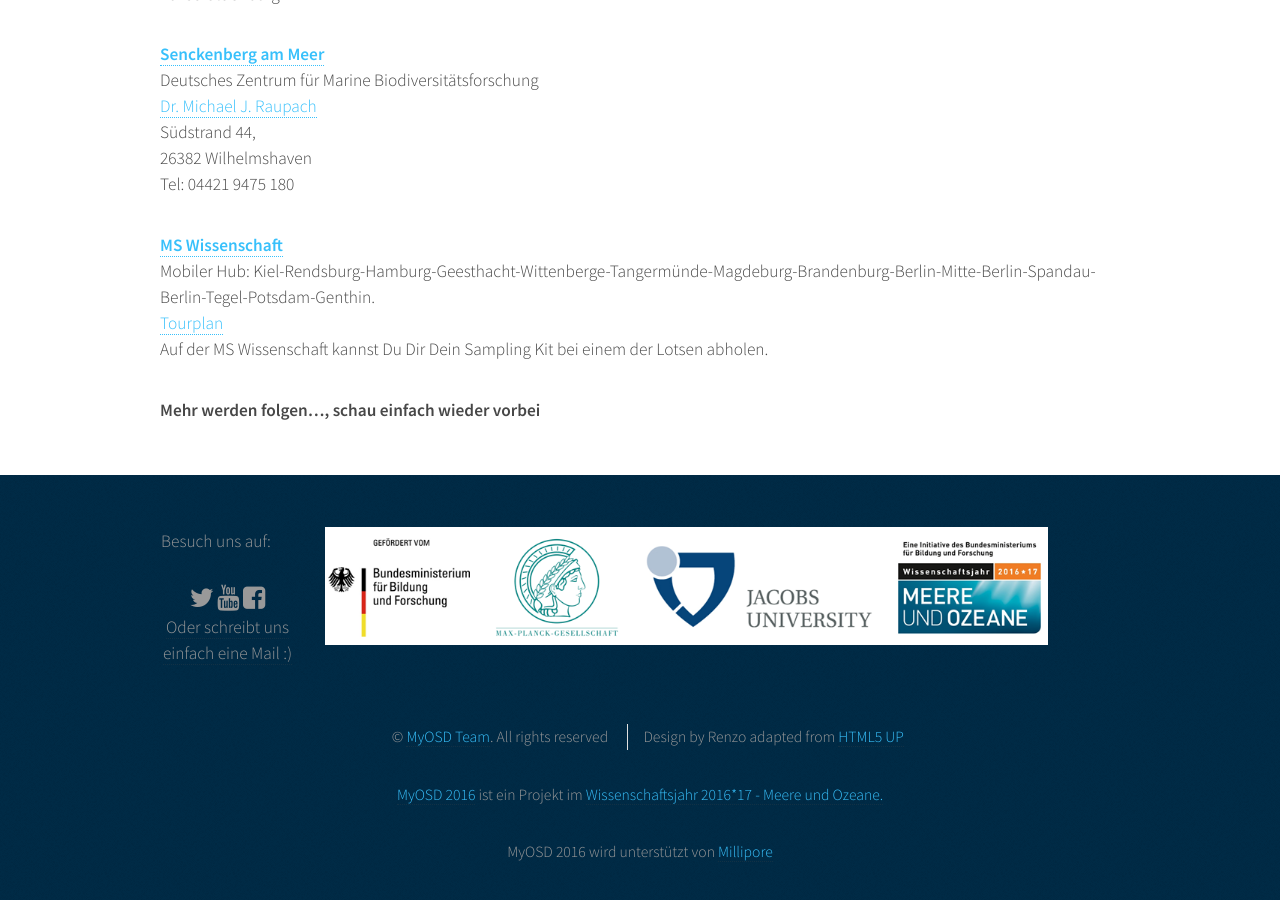
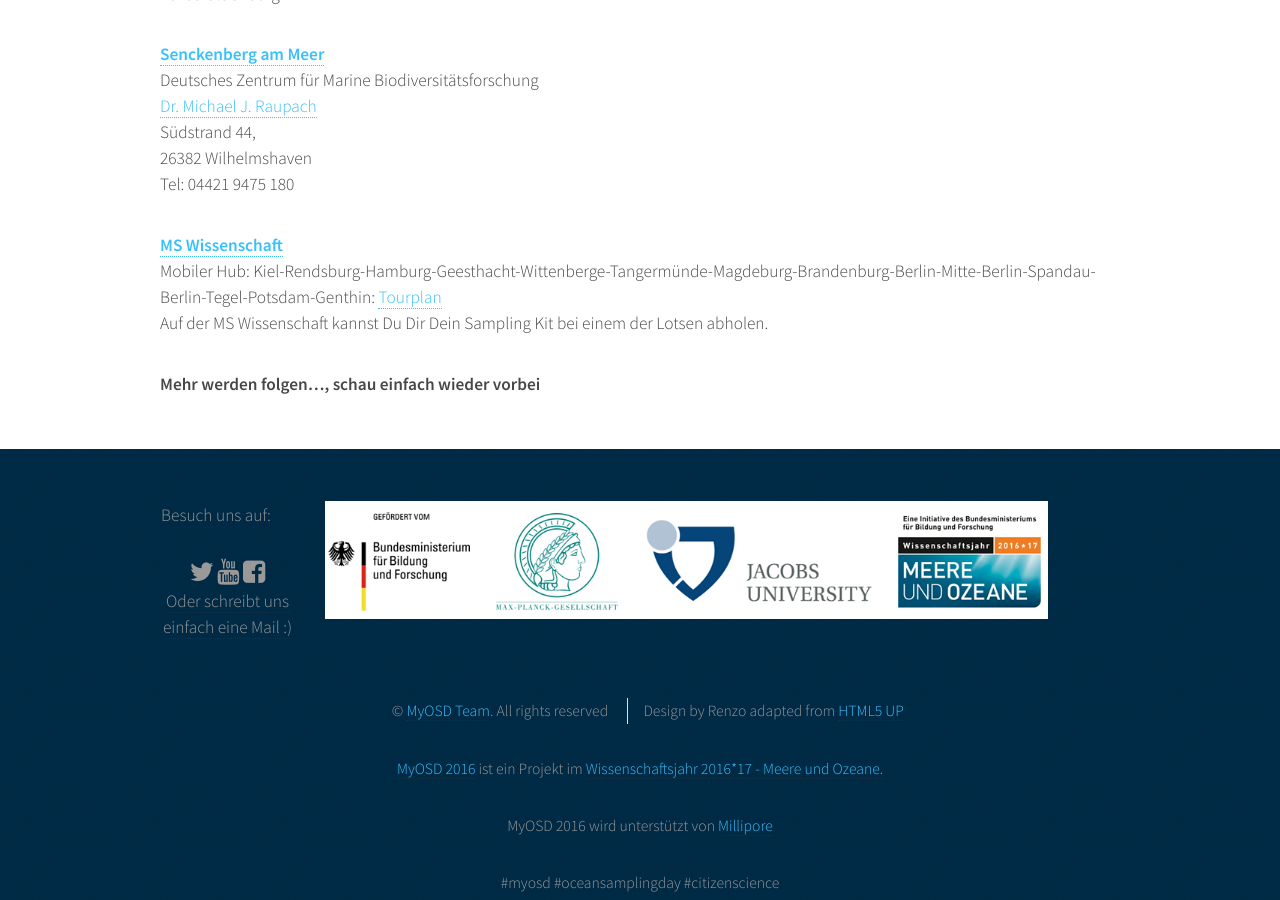
Before and after one commit to myosd/myosd.github.io, a Jekyll site: the page built from mitmachen/hubs/index.md, in a window 1280 px wide and 900 px high, scrolled down 1113 px. Built offline with Jekyll 4.4.1, drawn with Linux system fonts in a browser that asks for light colours.

Commit message:
Harter Zeilenumbruch

```diff
--- a/mitmachen/hubs/index.md
+++ b/mitmachen/hubs/index.md
@@ -42,8 +42,7 @@ Südstrand 44,
 Tel: 04421 9475 180
 
 [**MS Wissenschaft**]( https://ms-wissenschaft.de/)
-Mobiler Hub: Kiel-Rendsburg-Hamburg-Geesthacht-Wittenberge-Tangermünde-Magdeburg-Brandenburg-Berlin-Mitte-Berlin-Spandau-Berlin-Tegel-Potsdam-Genthin.
-[Tourplan](https://ms-wissenschaft.de/ausstellung/tour-2016/)
+Mobiler Hub: Kiel-Rendsburg-Hamburg-Geesthacht-Wittenberge-Tangermünde-Magdeburg-Brandenburg-Berlin-Mitte-Berlin-Spandau-Berlin-Tegel-Potsdam-Genthin: [Tourplan](https://ms-wissenschaft.de/ausstellung/tour-2016/)
 Auf der MS Wissenschaft kannst Du Dir Dein Sampling Kit bei einem der Lotsen abholen.
 
 
```
